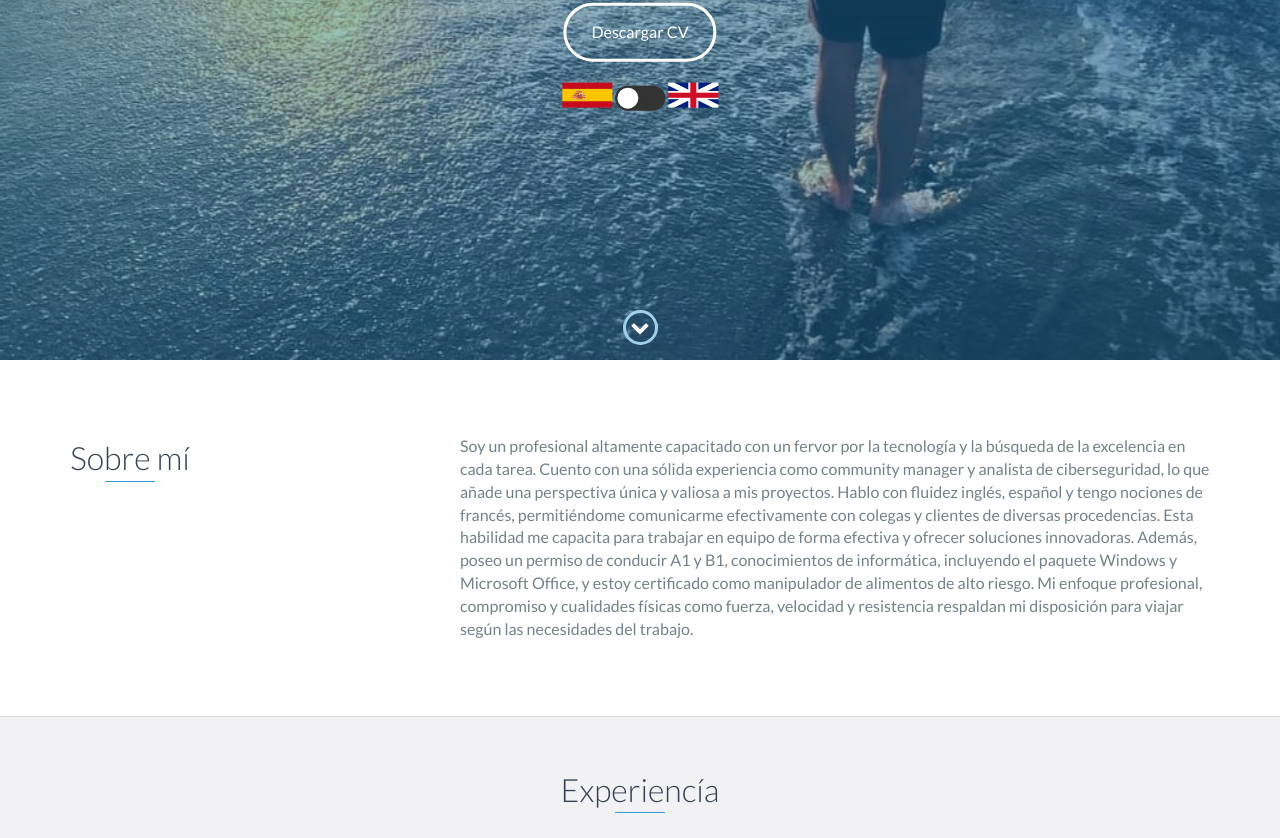
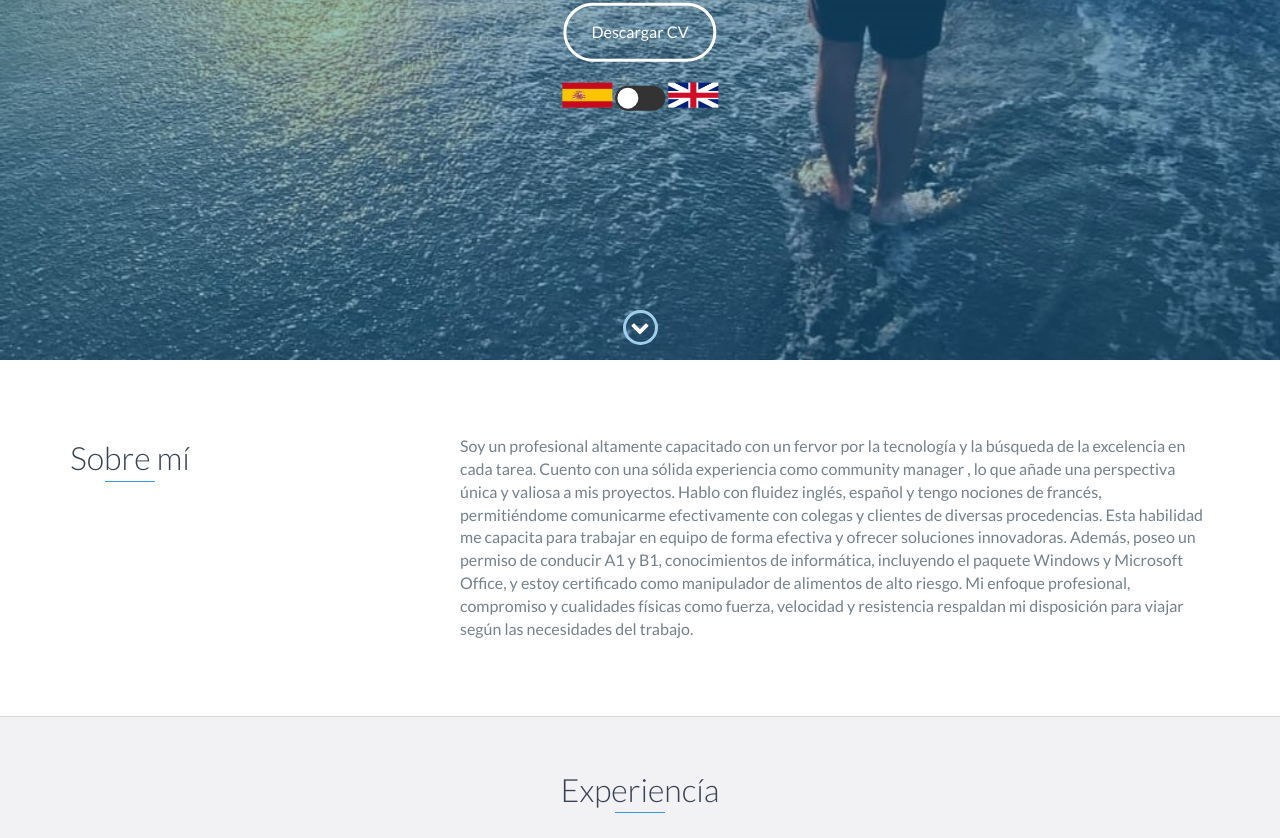
Before and after one commit to Perdominho/frank, a website: page index.html in a window 1280 px wide. Shown: the part 440-1278 px from the top of the page. Drawn offline with nearby package versions, Linux system fonts and the light colour scheme.

Commit message:
Update index.html

```diff
--- a/index.html
+++ b/index.html
@@ -82,7 +82,7 @@
                 </div>
                 <div class="col-md-8">
                     <p>
-                        Soy un profesional altamente capacitado con un fervor por la tecnología y la búsqueda de la excelencia en cada tarea. Cuento con una sólida experiencia como community manager y analista de ciberseguridad, lo que añade una perspectiva única y valiosa a mis proyectos. Hablo con fluidez inglés, español y tengo nociones de francés, permitiéndome comunicarme efectivamente con colegas y clientes de diversas procedencias. Esta habilidad me capacita para trabajar en equipo de forma efectiva y ofrecer soluciones innovadoras. Además, poseo un permiso de conducir A1 y B1, conocimientos de informática, incluyendo el paquete Windows y Microsoft Office, y estoy certificado como manipulador de alimentos de alto riesgo. Mi enfoque profesional, compromiso y cualidades físicas como fuerza, velocidad y resistencia respaldan mi disposición para viajar según las necesidades del trabajo.</p>
+                        Soy un profesional altamente capacitado con un fervor por la tecnología y la búsqueda de la excelencia en cada tarea. Cuento con una sólida experiencia como community manager , lo que añade una perspectiva única y valiosa a mis proyectos. Hablo con fluidez inglés, español y tengo nociones de francés, permitiéndome comunicarme efectivamente con colegas y clientes de diversas procedencias. Esta habilidad me capacita para trabajar en equipo de forma efectiva y ofrecer soluciones innovadoras. Además, poseo un permiso de conducir A1 y B1, conocimientos de informática, incluyendo el paquete Windows y Microsoft Office, y estoy certificado como manipulador de alimentos de alto riesgo. Mi enfoque profesional, compromiso y cualidades físicas como fuerza, velocidad y resistencia respaldan mi disposición para viajar según las necesidades del trabajo.</p>
                 </div>
             </div>
         </div>
```
